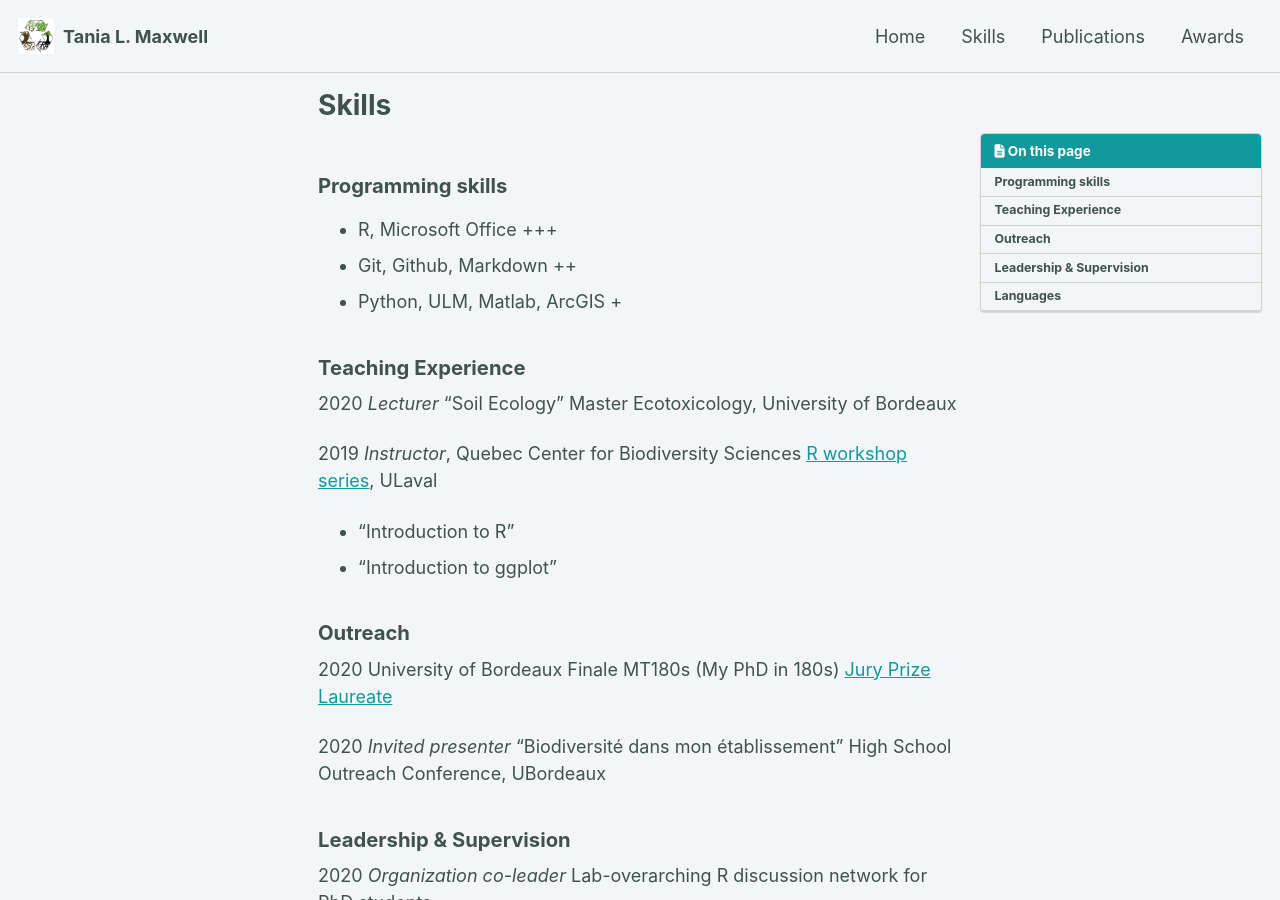
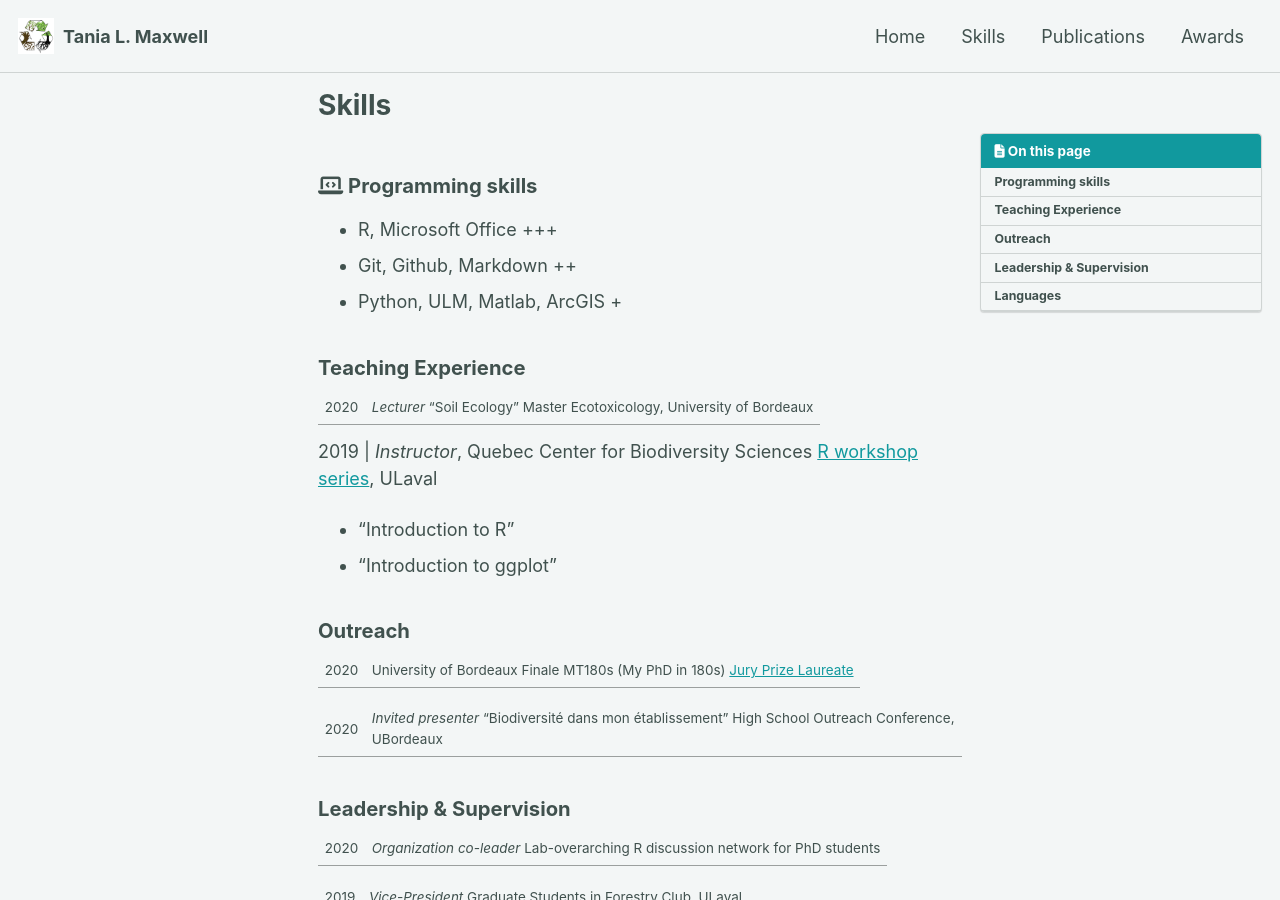
Before and after one commit to Tania-Maxwell/Tania-Maxwell.github.io, a Jekyll site: the page built from _pages/skills.md, in a window 1280 px wide and 900 px high. Built offline with Jekyll 4.4.1, drawn with Linux system fonts in a browser that asks for light colours; cached includes are drawn as plain includes; nearby versions of some CDN libraries.

```diff
--- a/_data/navigation.yml
+++ b/_data/navigation.yml
@@ -1,7 +1,7 @@
 # main links
 main:
   - title: "Home"
-    url: /about/ #set to root
+    url: / #set to root
   - title: "Skills"
     url: /skills/
   - title: "Publications"
--- a/_pages/skills.md
+++ b/_pages/skills.md
@@ -4,30 +4,30 @@ author_profile: false
 title: "Skills"
 ---
 
-### Programming skills
+### <i class="fas fa-laptop-code"></i> Programming skills
 - R, Microsoft Office +++
 - Git, Github, Markdown ++
 - Python, ULM, Matlab, ArcGIS +
 
 ### Teaching Experience
 
-2020 _Lecturer_ "Soil Ecology" Master Ecotoxicology, University of Bordeaux
+2020 | _Lecturer_ "Soil Ecology" Master Ecotoxicology, University of Bordeaux
 
-2019 _Instructor_, Quebec Center for Biodiversity Sciences [R workshop series](https://wiki.qcbs.ca/r), ULaval
+2019 | _Instructor_, Quebec Center for Biodiversity Sciences [R workshop series](https://wiki.qcbs.ca/r), ULaval
 - "Introduction to R"
 - "Introduction to ggplot"
 
 ### Outreach
 
-2020 University of Bordeaux Finale MT180s (My PhD in 180s) [Jury Prize Laureate](https://youtu.be/0rGPKait_-g)
+2020 | University of Bordeaux Finale MT180s (My PhD in 180s) [Jury Prize Laureate](https://youtu.be/0rGPKait_-g)
 
-2020 _Invited presenter_ "Biodiversité dans mon établissement" High School Outreach Conference, UBordeaux
+2020 | _Invited presenter_ "Biodiversité dans mon établissement" High School Outreach Conference, UBordeaux
 
 ### Leadership & Supervision
 
-2020 _Organization co-leader_ Lab-overarching R discussion network for PhD students
+2020 | _Organization co-leader_ Lab-overarching R discussion network for PhD students
 
-2019 _Vice-President_ Graduate Students in Forestry Club, ULaval
+2019 | _Vice-President_ Graduate Students in Forestry Club, ULaval
 
 _Supervisor_
 
```
Also changed, not shown: _pages/awards.md (+1 -0 lines), _pages/publications.md (+2 -0 lines).
